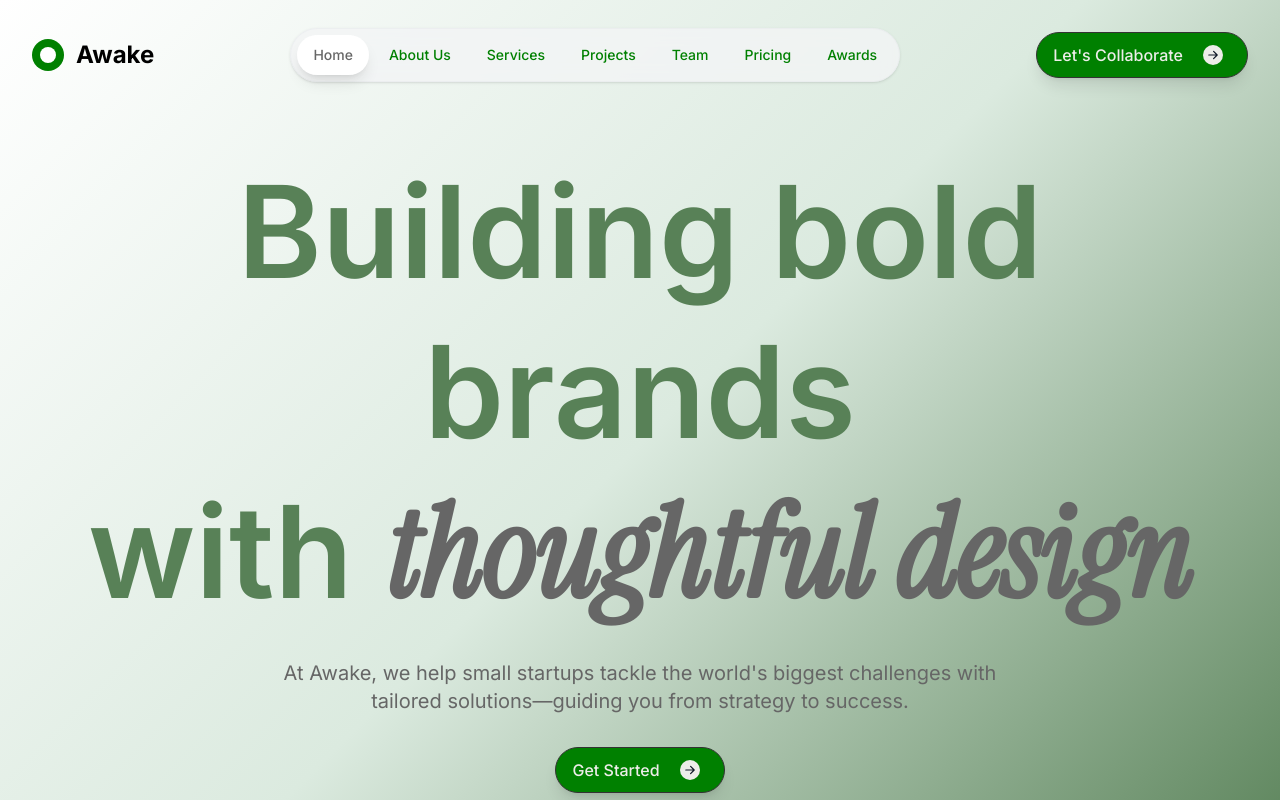
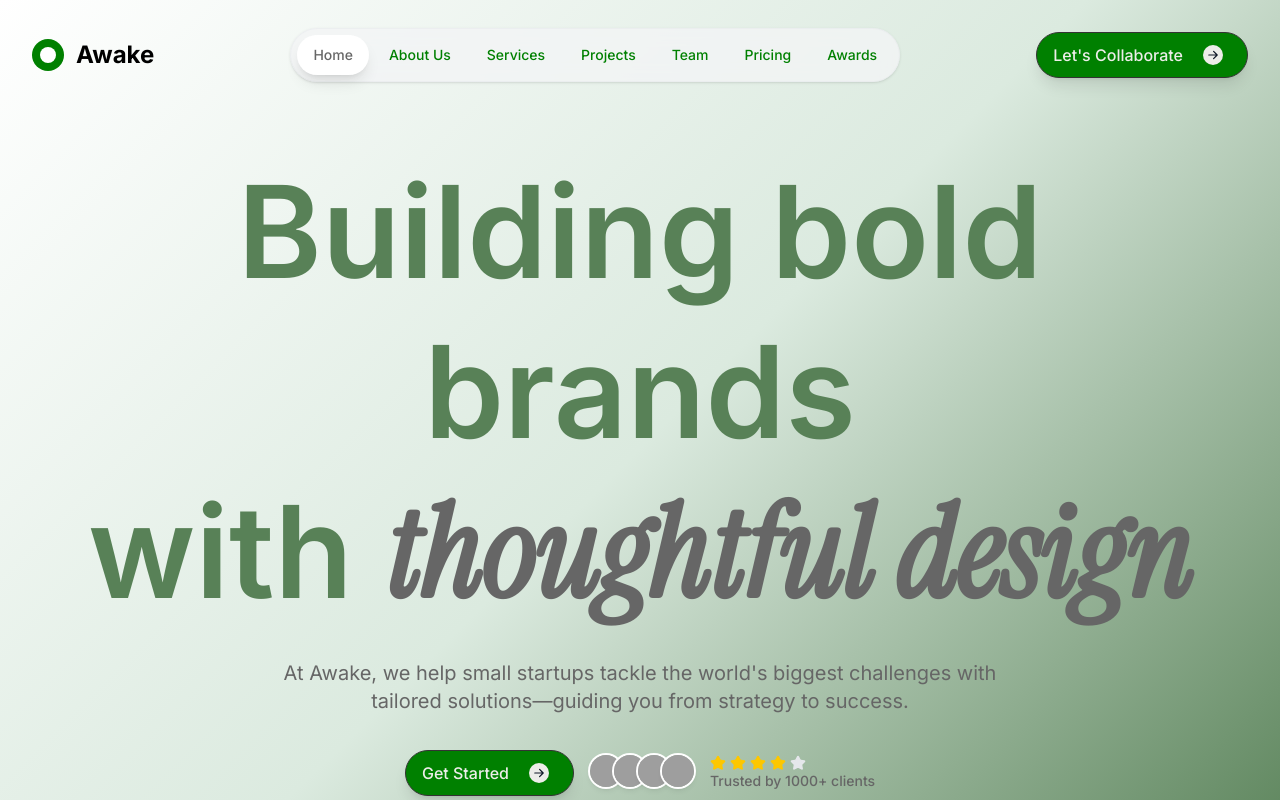
Before and after one commit to Ajay-1112/Awake-Template, a React (Vite) app: page / in a window 1280 px wide. Shown: the top 800 px of the page. Built offline with nearby package versions, Linux system fonts and the light colour scheme; grey boxes are pictures that could not be loaded.

Commit message:
add client images and star rating component for enhanced trust display

```diff
--- a/src/App.jsx
+++ b/src/App.jsx
@@ -1,5 +1,5 @@
 import { motion } from "framer-motion";
-
+import { Star } from "lucide-react";
 import Button from "./Components/Button";
 import LogoMarquee from "./Components/Marquee";
 import Navbar from "./Components/Navbar/Navbar";
@@ -74,8 +74,51 @@ const App = () => {
           At Awake, we help small startups tackle the world's biggest challenges
           with tailored solutions—guiding you from strategy to success.
         </motion.p>
-        <motion.div variants={fadeUp}>
+
+        <motion.div
+          className="text-center md:flex gap-5 items-center"
+          variants={fadeUp}
+        >
           <Button text="Get Started" link="#Services" />
+          <div className="md:flex gap-5 mt-6 md:mt-0 justify-center items-center space-y-3 ">
+            <div className="flex mt-2 items-center justify-center">
+              <img
+                className="h-8 w-8 -mx-1 ring-2 ring-white rounded-full object-cover shadow-md"
+                src="https://images.unsplash.com/photo-1570295999919-56ceb5ecca61?ixlib=rb-4.0.3&ixid=MnwxMjA3fDB8MHxwaG90by1wYWdlfHx8fGVufDB8fHx8&auto=format&fit=facearea&facepad=4&w=880&h=880&q=100"
+                alt="Client 1"
+              />
+              <img
+                className="h-8 w-8 -mx-1 ring-2 ring-white rounded-full object-cover shadow-md"
+                src="https://images.unsplash.com/photo-1494790108377-be9c29b29330?ixlib=rb-4.0.3&ixid=MnwxMjA3fDB8MHxwaG90by1wYWdlfHx8fGVufDB8fHx8&auto=format&fit=facearea&facepad=4&w=687&h=687&q=80"
+                alt="Client 2"
+              />
+              <img
+                className="h-8 w-8 -mx-1 ring-2 ring-white rounded-full object-cover shadow-md"
+                src="https://images.unsplash.com/photo-1464863979621-258859e62245?ixlib=rb-4.0.3&ixid=MnwxMjA3fDB8MHxwaG90by1wYWdlfHx8fGVufDB8fHx8&auto=format&fit=facearea&facepad=4&w=686&h=686&q=80"
+                alt="Client 3"
+              />
+              <img
+                className="h-8 w-8 -mx-1 ring-2 ring-white rounded-full object-cover shadow-md"
+                src="https://images.unsplash.com/photo-1535713875002-d1d0cf377fde?ixlib=rb-4.0.3&ixid=MnwxMjA3fDB8MHxwaG90by1wYWdlfHx8fGVufDB8fHx8&auto=format&fit=facearea&facepad=4&w=880&h=880&q=80"
+                alt="Client 4"
+              />
+            </div>
+            <div className="flex flex-col justify-center text-center">
+              {/* Star Rating */}
+              <div className="flex md:justify-start justify-center items-center space-x-1">
+                <Star className="h-4 w-4 fill-yellow-400 text-yellow-400" />
+                <Star className="h-4 w-4 fill-yellow-400 text-yellow-400" />
+                <Star className="h-4 w-4 fill-yellow-400 text-yellow-400" />
+                <Star className="h-4 w-4 fill-yellow-400 text-yellow-400" />
+                <Star className="h-4 w-4 fill-gray-200 text-gray-200" />
+              </div>
+
+              {/* Trust Text */}
+              <p className="text-light-text text-sm font-medium">
+                Trusted by 1000+ clients
+              </p>
+            </div>
+          </div>
         </motion.div>
       </motion.section>
       <LogoMarquee />
```
